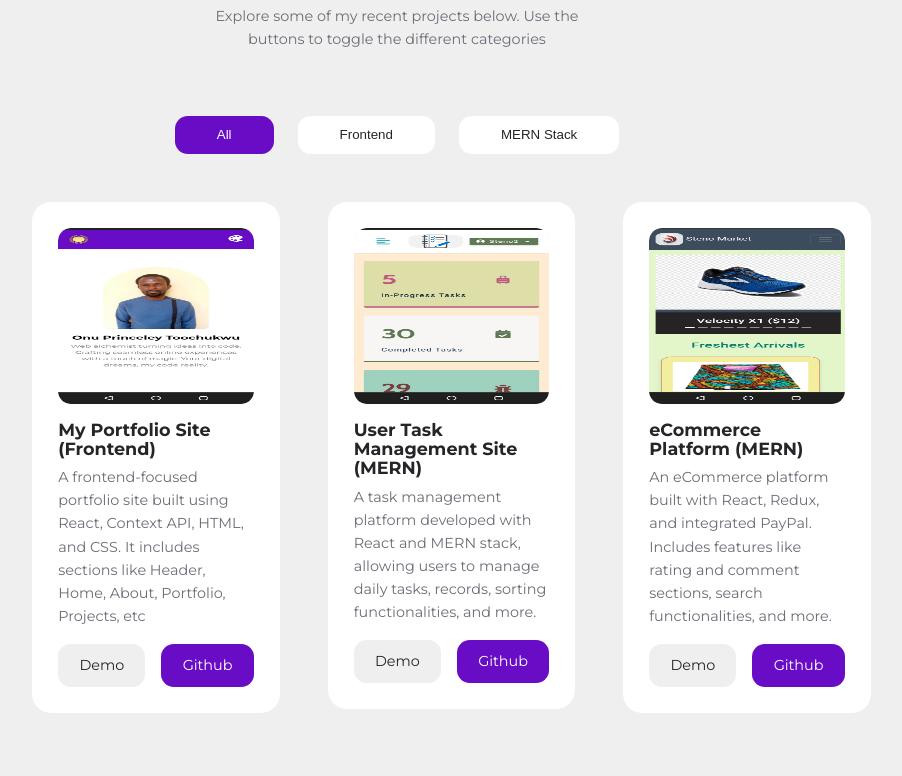
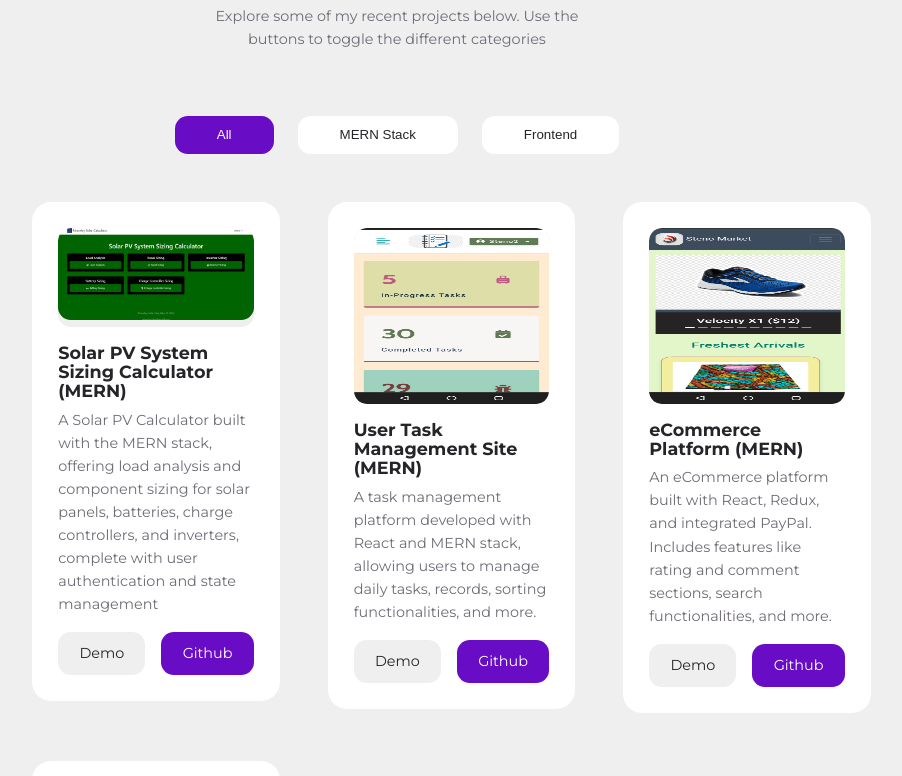
Before and after one commit to steno1/portfolio20, a React (Create React App) app: page / in a window 1280 px wide. Shown: the part 2665-3441 px from the top of the page, without its empty margins (243-1145 px from the left). Built offline with nearby package versions, Linux system fonts and the light colour scheme.

Commit message:
added solar pv calculator

```diff
--- a/src/data/portfolioData.js
+++ b/src/data/portfolioData.js
@@ -1,16 +1,17 @@
 import ecommerce from "../asset/eCommerce.jpg"
 import portfolio from "../asset/portfolio.jpg"
+import solarCalculator from "../asset/solarCalculator.PNG"
 import task from "../asset/task.jpg"
 
 const portfolioData = [
     {
       id: 1,
-      category: "Frontend",
-      image: portfolio,
-      title: "My Portfolio Site (Frontend)",
-      description: "A frontend-focused portfolio site built using React, Context API, HTML, and CSS. It includes sections like Header, Home, About, Portfolio, Projects, etc",
-      demo: "https://steno1.github.io/lastPortfolio/",
-      githubLink: "https://github.com/steno1/lastPortfolio/tree/master"
+      category: "MERN stack",
+      image: solarCalculator,
+      title: "Solar PV System Sizing Calculator (MERN)",
+      description: "A Solar PV Calculator built with the MERN stack, offering load analysis and component sizing for solar panels, batteries, charge controllers, and inverters, complete with user authentication and state management",
+      demo: "https://solar-calculator-1.onrender.com/",
+      githubLink: "https://github.com/steno1/solar_calculator"
     },
     {
       id: 2,
@@ -29,7 +30,16 @@ const portfolioData = [
       description: "An eCommerce platform built with React, Redux, and integrated PayPal. Includes features like rating and comment sections, search functionalities, and more.",
       demo: "https://stenosupermarket1.onrender.com/",
       githubLink: "https://github.com/steno1/eCommerceRedone"
-    }
+    },
+    {
+      id: 4,
+      category: "Frontend",
+      image: portfolio,
+      title: "My Portfolio Site (Frontend)",
+      description: "A frontend-focused portfolio site built using React, Context API, HTML, and CSS. It includes sections like Header, Home, About, Portfolio, Projects, etc",
+      demo: "https://steno1.github.io/lastPortfolio/",
+      githubLink: "https://github.com/steno1/lastPortfolio/tree/master"
+    },
   ];
 
   export default portfolioData;
```
Also changed, not shown: src/asset/solarCalculator.PNG (added).
